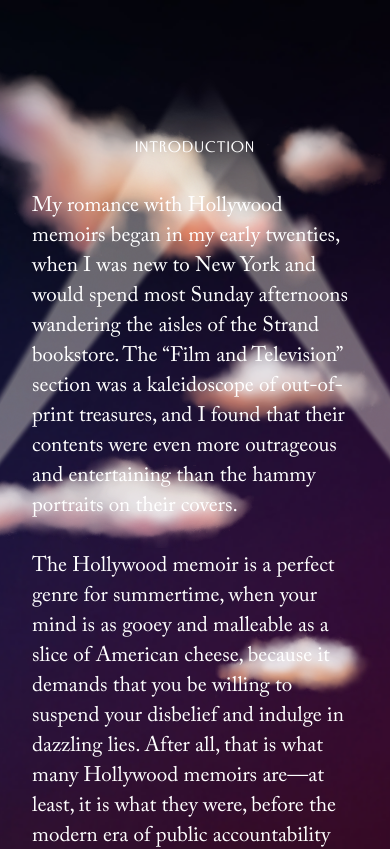
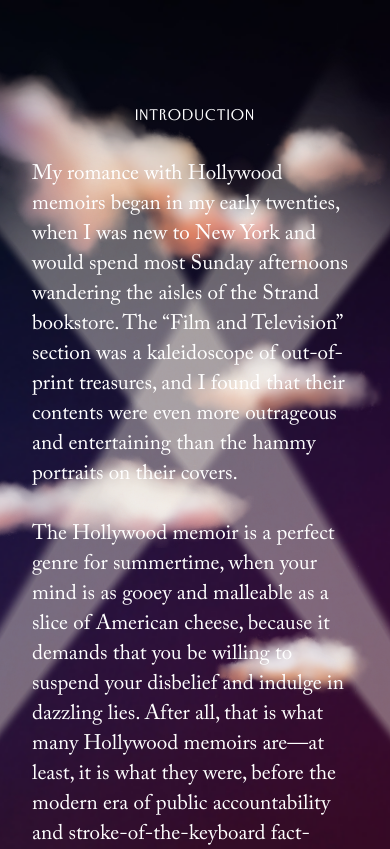
Before and after one commit to megrymo/tnyint-technical-test, a website: page src/index.html in a window 390 px wide. Shown: the top 849 px of the page. Drawn offline with nearby package versions, Linux system fonts and the light colour scheme; files that its build step writes are made by us from their sources; files whose address does not match are found by name.

Commit message:
clean up mobile

```diff
--- a/src/scss/_article.scss
+++ b/src/scss/_article.scss
@@ -11,7 +11,7 @@
   position: relative;
   z-index: 40;
   @media (max-width: $mobile) {
-    padding: 2rem;
+    padding: 0 2rem 2rem;
   }
 }
 .opener,
--- a/src/scss/article/_background.scss
+++ b/src/scss/article/_background.scss
@@ -11,6 +11,9 @@
   @media (max-width: $mobile) {
     background: url(../../src/assets/mobile/gradient.jpg) top center no-repeat;
     background-size: cover;
+  }
+  @media (max-width: 375px) {
+    background-size: contain;
   }
 }
 .background__cloud {
@@ -88,10 +91,8 @@
     height: auto;
   }
   @media (max-width: $mobile) {
-    top: 56px;
-    animation-name: rotate-right--mobile;
     img {
-      width: (286 / 375) * 100%;
+      width: auto;
     }
   }
   &--right {
@@ -100,7 +101,8 @@
     animation-name: rotate-right;
     transform-origin: bottom right;
     @media (max-width: $mobile) {
-      right: -300px;
+      right: -360px;
+      animation-name: rotate-right--mobile;
     }
   }
   &--left {
@@ -108,7 +110,7 @@
     animation-name: rotate-left;
     transform-origin: bottom left;
     @media (max-width: $mobile) {
-      left: -300px;
+      left: -360px;
       animation-name: rotate-left--mobile;
     }
   }
```
